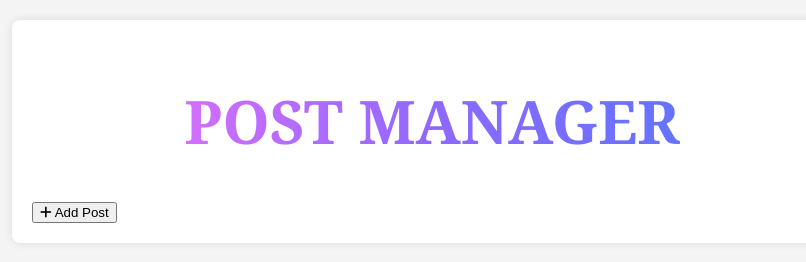
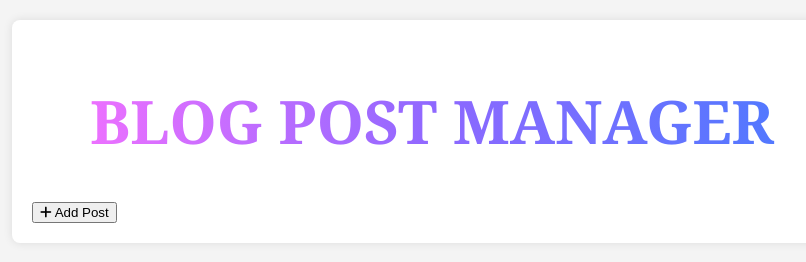
Before and after one commit to RemRmenta/blog-post-finalproject, a plain HTML site: page index.html in a window 1280 px wide. Shown: the whole page, without its empty margins (208-1014 px from the left). Drawn offline with Linux system fonts and the light colour scheme; no server answers.

Commit message:
Update index.html

```diff
--- a/index.html
+++ b/index.html
@@ -11,7 +11,7 @@
 
 <body>
     <div class="container">
-        <h1>Post Manager</h1>
+        <h1>Blog Post Manager</h1>
         <!-- Add Post Button with Icon -->
         <div class="add-post-button-container">
             <button onclick="openAddModal()">
```
